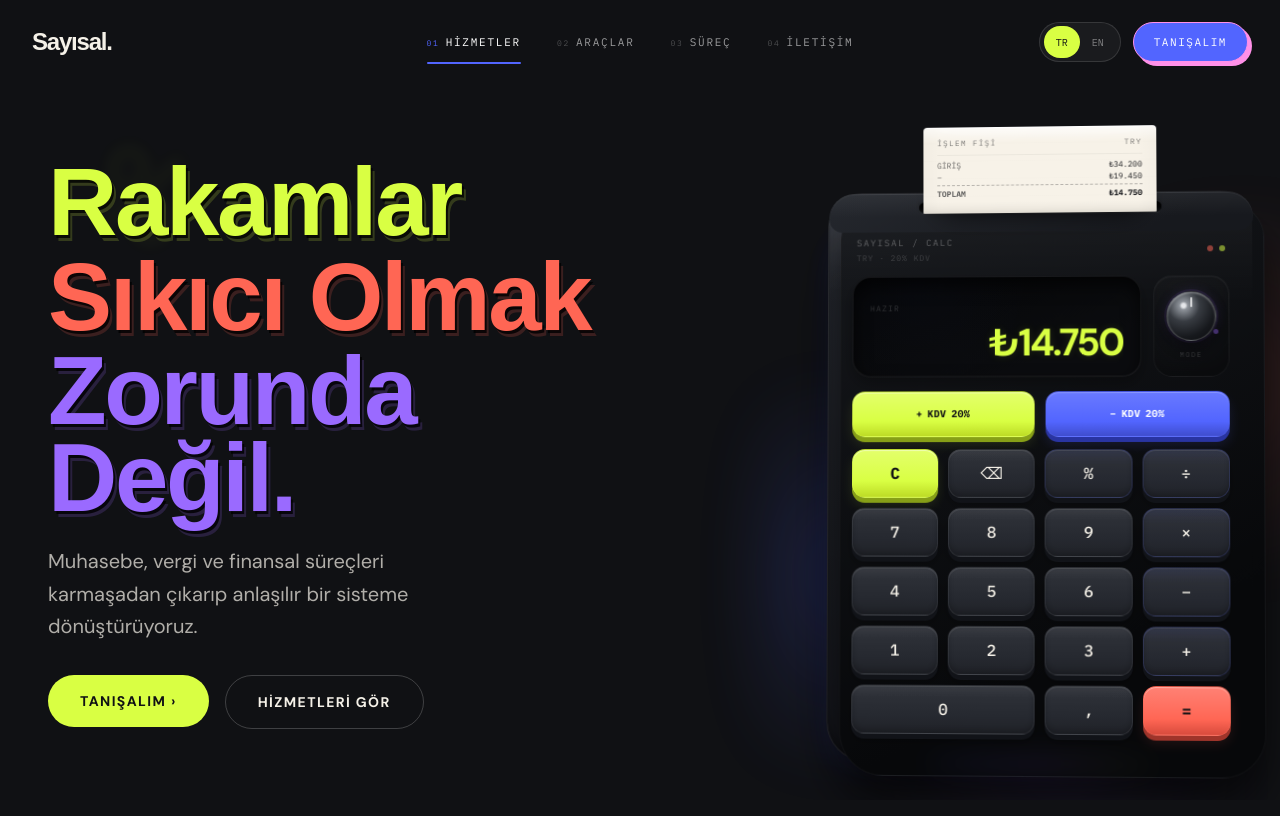
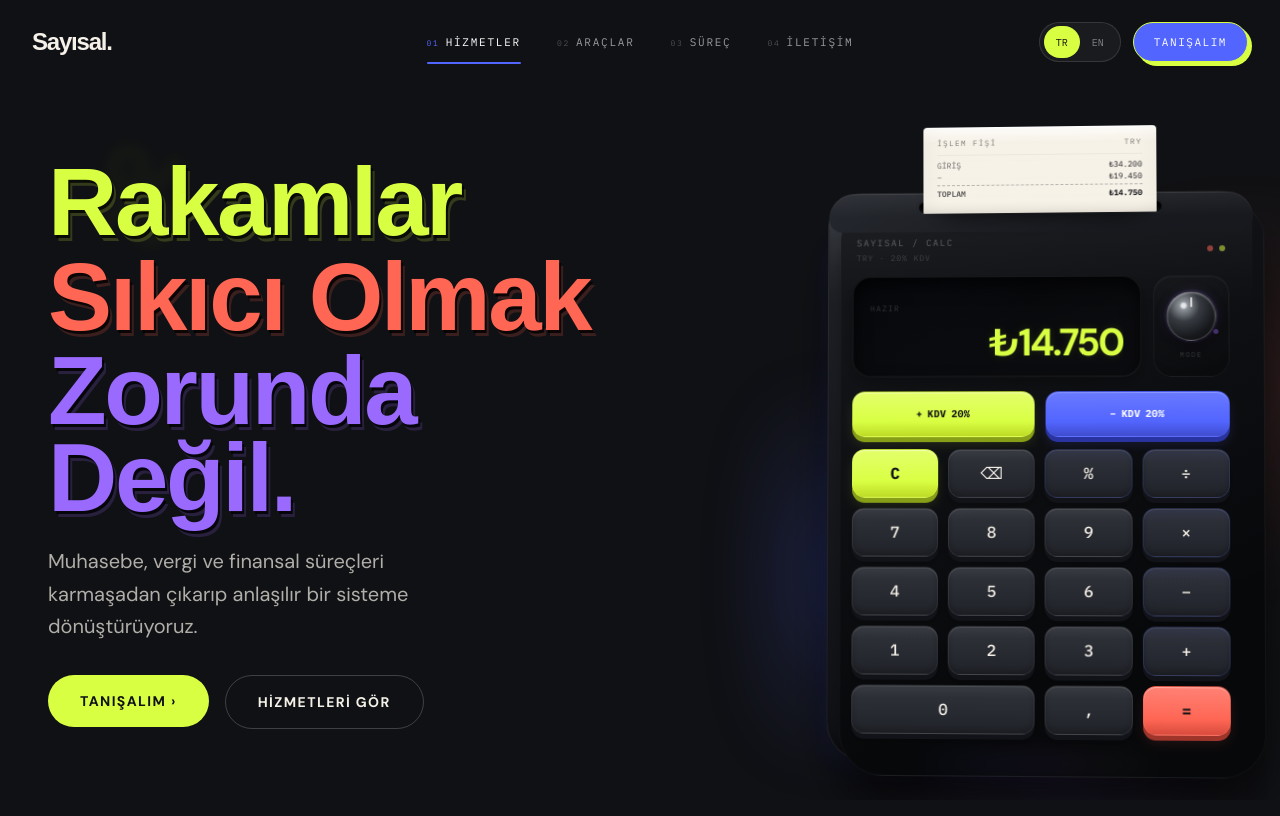
Before and after one commit to omeryigitler/muhasebe, a React (Vite) app: page / in a window 1280 px wide. Shown: the top 816 px of the page. Built offline with nearby package versions, Linux system fonts and the light colour scheme; a web font is replaced by a local one.

Commit message:
style: match talk CTA to blue and lime email button

```diff
--- a/src/components/Header.tsx
+++ b/src/components/Header.tsx
@@ -260,7 +260,7 @@ export const Header = () => {
 
               <a
                 href="#contact"
-                className="inline-flex h-10 items-center rounded-full bg-electric-blue border border-[#FF90E8] px-5 font-mono text-[11px] uppercase tracking-[0.14em] text-white shadow-[4px_4px_0_#FF90E8] transition-[transform,box-shadow,background-color] duration-300 hover:-translate-x-0.5 hover:-translate-y-0.5 hover:shadow-[6px_6px_0_#FF90E8] active:translate-x-0 active:translate-y-[1px] active:shadow-[2px_2px_0_#FF90E8]"
+                className="inline-flex h-10 items-center rounded-full bg-electric-blue border border-acid-lime px-5 font-mono text-[11px] uppercase tracking-[0.14em] text-white shadow-[4px_4px_0_#D9FF43] transition-[transform,box-shadow,background-color] duration-300 hover:-translate-x-0.5 hover:-translate-y-0.5 hover:shadow-[6px_6px_0_#D9FF43] active:translate-x-0 active:translate-y-[1px] active:shadow-[2px_2px_0_#D9FF43]"
               >
                 {t('nav.talk')}
               </a>
@@ -338,7 +338,7 @@ export const Header = () => {
           href="#contact"
           tabIndex={isMenuOpen ? 0 : -1}
           onClick={() => setIsMenuOpen(false)}
-          className="mt-8 min-h-12 inline-flex items-center justify-center self-start bg-electric-blue text-white px-7 rounded-full border border-[#FF90E8] shadow-[4px_4px_0_#FF90E8] font-mono text-sm uppercase tracking-widest"
+          className="mt-8 min-h-12 inline-flex items-center justify-center self-start bg-electric-blue text-white px-7 rounded-full border border-acid-lime shadow-[4px_4px_0_#D9FF43] font-mono text-sm uppercase tracking-widest"
         >
           {t('nav.talk')} ›
         </a>
```
